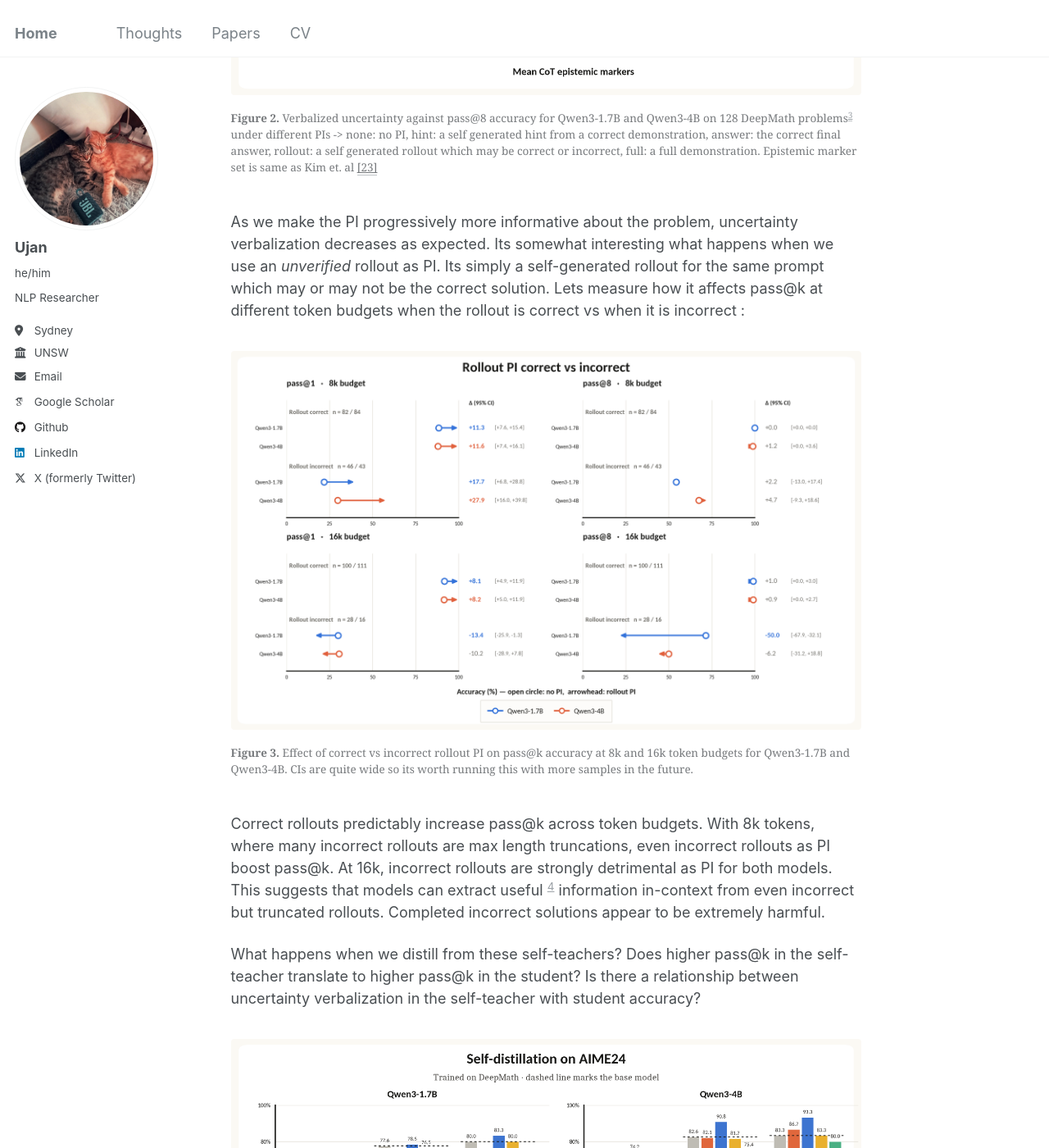
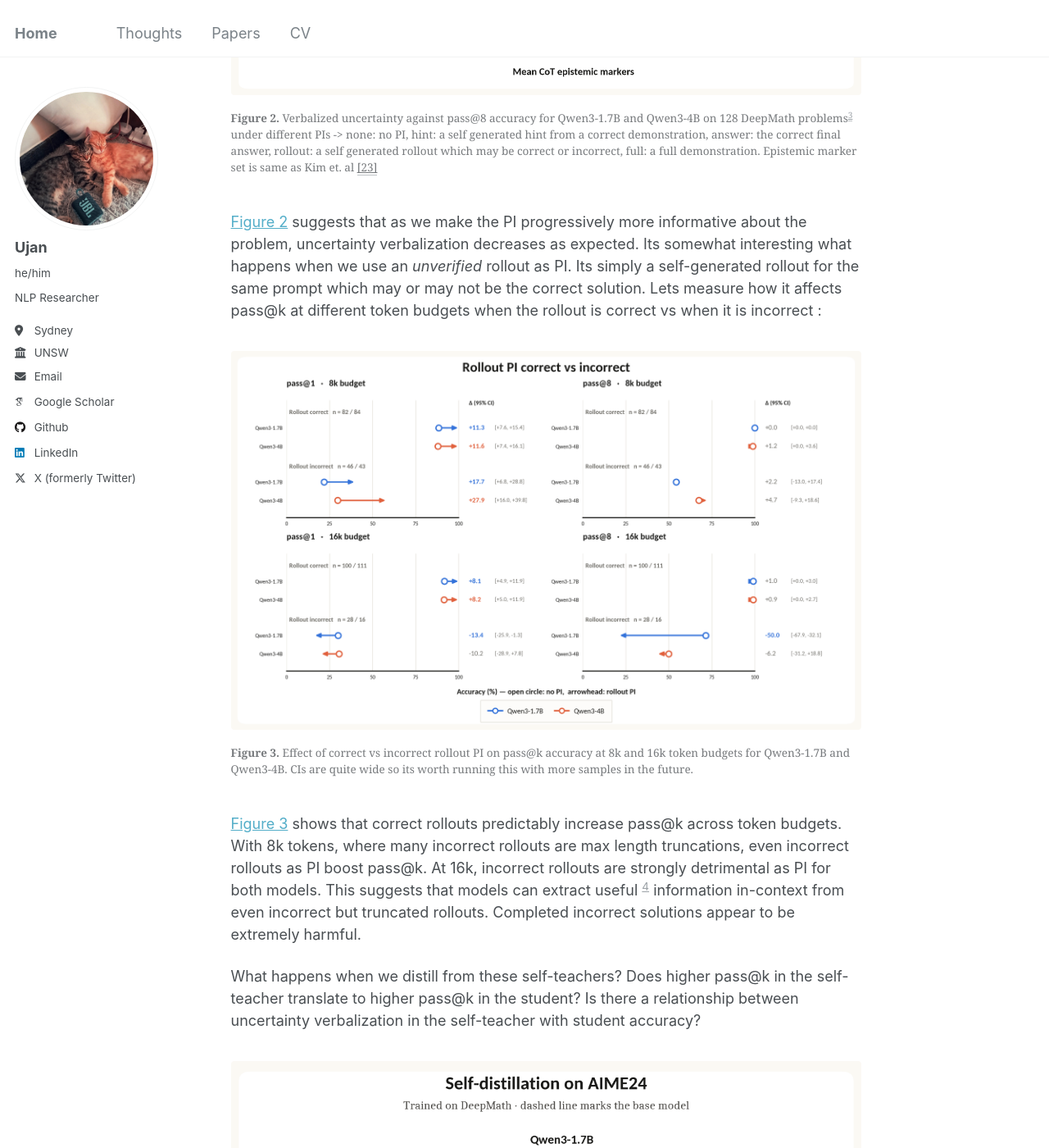
Before and after one commit to tatami-galaxy/tatami-galaxy.github.io, a Jekyll site: the page built from _posts/2026-07-01-self-distillation-post-1.md, in a window 1280 px wide and 1400 px high, scrolled down 5235 px. Shown: the whole window at 82% size. Built offline with Jekyll 4.4.1, drawn with Linux system fonts in a browser that asks for light colours; some web fonts are replaced; some of the changed text lies outside the part shown.

Commit message:
self distill blog

```diff
--- a/_posts/2026-07-01-self-distillation-post-1.md
+++ b/_posts/2026-07-01-self-distillation-post-1.md
@@ -87,7 +87,7 @@ Its hard to precisely define exploration of an LLM's chain-of-thought (COT) but
   <figcaption style="width: 100%;" markdown="span"><strong>Figure 2.</strong> Verbalized uncertainty against pass@8 accuracy for Qwen3-1.7B and Qwen3-4B on 128 DeepMath problems[^dropped-problem] under different PIs -> none: no PI, hint: a self generated hint from a correct demonstration, answer: the correct final answer, rollout: a self generated rollout which may be correct or incorrect, full: a full demonstration. Epistemic marker set is same as Kim et. al [[23]](#ref-23) </figcaption>
 </figure>
 
-As we make the PI progressively more informative about the problem, uncertainty verbalization decreases as expected. Its somewhat interesting what happens when we use an *unverified* rollout as PI. Its simply a self-generated rollout for the same prompt which may or may not be the correct solution. Lets measure how it affects pass@k at different token budgets when the rollout is correct vs when it is incorrect :
+[Figure 2](#fig-2) suggests that as we make the PI progressively more informative about the problem, uncertainty verbalization decreases as expected. Its somewhat interesting what happens when we use an *unverified* rollout as PI. Its simply a self-generated rollout for the same prompt which may or may not be the correct solution. Lets measure how it affects pass@k at different token budgets when the rollout is correct vs when it is incorrect :
 
 <figure id="fig-3">
   <a href="/images/rollout_pi_stratified.png" title="Open full size" style="width: 100%;">
@@ -96,7 +96,7 @@ As we make the PI progressively more informative about the problem, uncertainty
   <figcaption style="width: 100%;" markdown="span"><strong>Figure 3.</strong> Effect of correct vs incorrect rollout PI on pass@k accuracy at 8k and 16k token budgets for Qwen3-1.7B and Qwen3-4B. CIs are quite wide so its worth running this with more samples in the future.</figcaption>
 </figure>
 
-Correct rollouts predictably increase pass@k across token budgets. With 8k tokens, where many incorrect rollouts are max length truncations, even incorrect rollouts as PI boost pass@k. At 16k, incorrect rollouts are strongly detrimental as PI for both models. This suggests that models can extract useful [^useful] information in-context from even incorrect but truncated rollouts. Completed incorrect solutions appear to be extremely harmful.
+[Figure 3](#fig-3) shows that correct rollouts predictably increase pass@k across token budgets. With 8k tokens, where many incorrect rollouts are max length truncations, even incorrect rollouts as PI boost pass@k. At 16k, incorrect rollouts are strongly detrimental as PI for both models. This suggests that models can extract useful [^useful] information in-context from even incorrect but truncated rollouts. Completed incorrect solutions appear to be extremely harmful.
 
 What happens when we distill from these self-teachers? Does higher pass@k in the self-teacher translate to higher pass@k in the student? Is there a relationship between uncertainty verbalization in the self-teacher with student accuracy?
 
@@ -104,10 +104,10 @@ What happens when we distill from these self-teachers? Does higher pass@k in the
   <a href="/images/sdft_passk_bars.png" title="Open full size" style="width: 100%;">
   <img src="/images/sdft_passk_bars.png" alt="Grouped bar chart of pass@1, pass@8 and pass@16 on AIME24 for Qwen3-1.7B and Qwen3-4B, comparing the base model against self-distillation with rollout, hint, answer and full PI, with a dashed line marking the base model.">
   </a>
-  <figcaption style="width: 100%;" markdown="span"><strong>Figure 4.</strong> pass@1, pass@8 and pass@16 on AIME24 for Qwen3-1.7B and Qwen3-4B after self-distillation on DeepMath with each choice of PI. Dashed line marks the base model.</figcaption>
+  <figcaption style="width: 100%;" markdown="span"><strong>Figure 4.</strong> pass@1, pass@8 and pass@16 on AIME24 for Qwen3-1.7B and Qwen3-4B after self-distillation on DeepMath with each choice of PI.</figcaption>
 </figure>
 
-
+[Figure 4](#fig-4) shows evaluation results after training on Deepmath for 200 steps.
 
 
 
```
Also changed, not shown: images/sdft_passk_bars.png.
